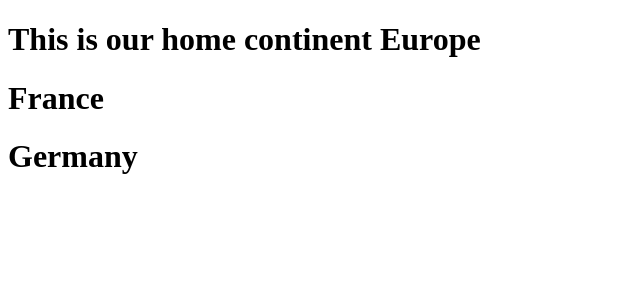
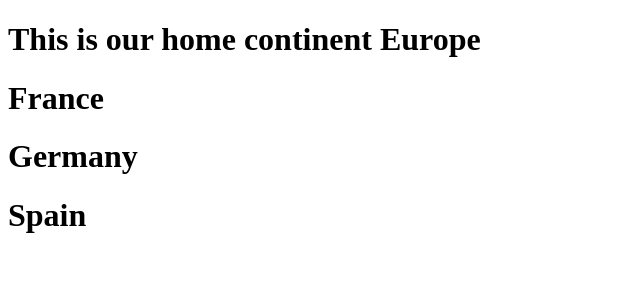
Before and after one commit to rostabi2021/test_17, an Angular app: page / in a window 1280 px wide. Shown: the top 300 px of the page, without its empty margins (0-640 px from the left). Built offline with nearby package versions, Linux system fonts and the light colour scheme.

Commit message:
first commit on new branch

```diff
--- a/src/app/home/home.component.html
+++ b/src/app/home/home.component.html
@@ -1,3 +1,4 @@
 <h1>This is our home continent Europe</h1>
 <h1>France</h1>
 <h1>Germany</h1>
+<h1>Spain</h1>
```
